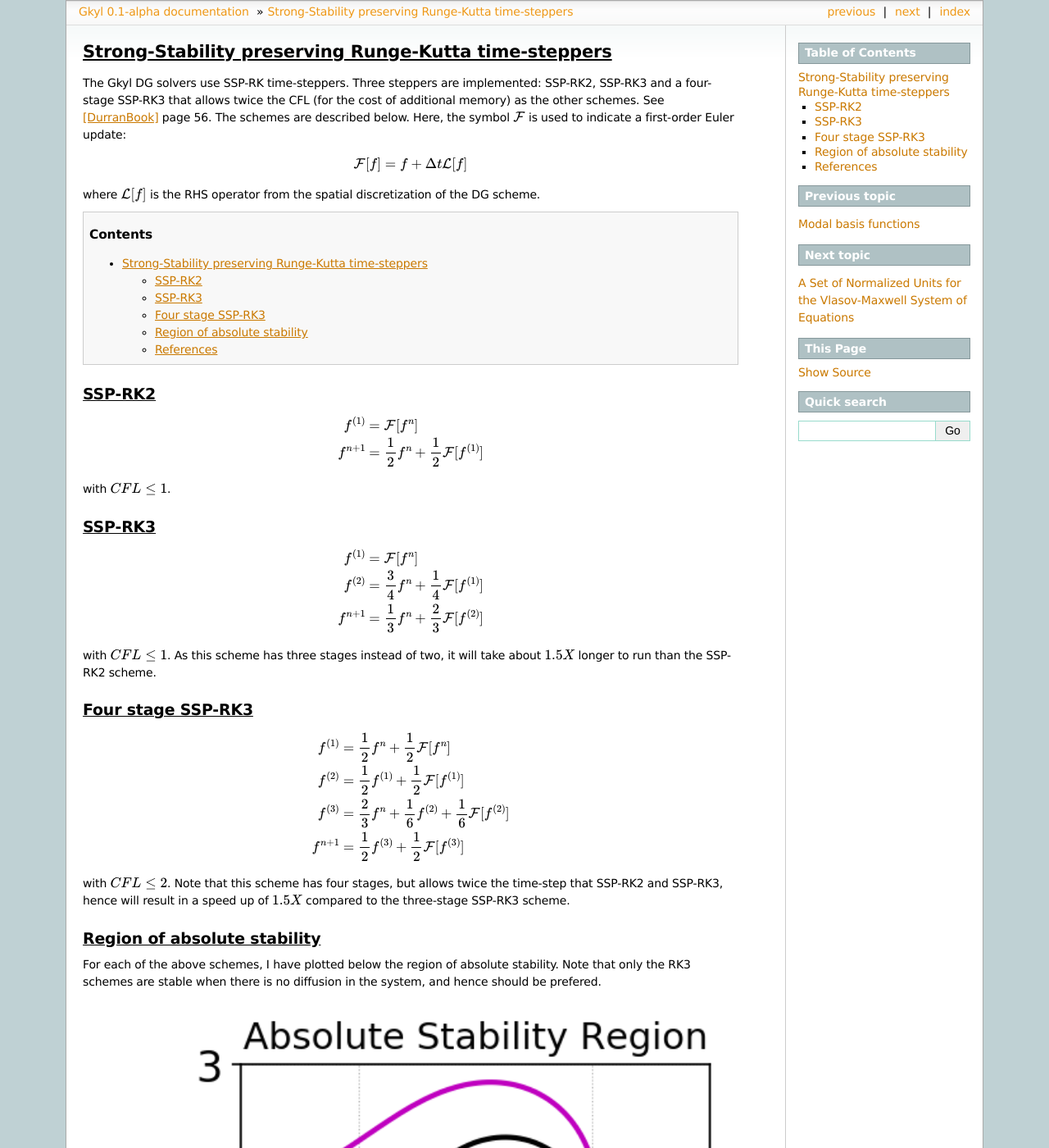
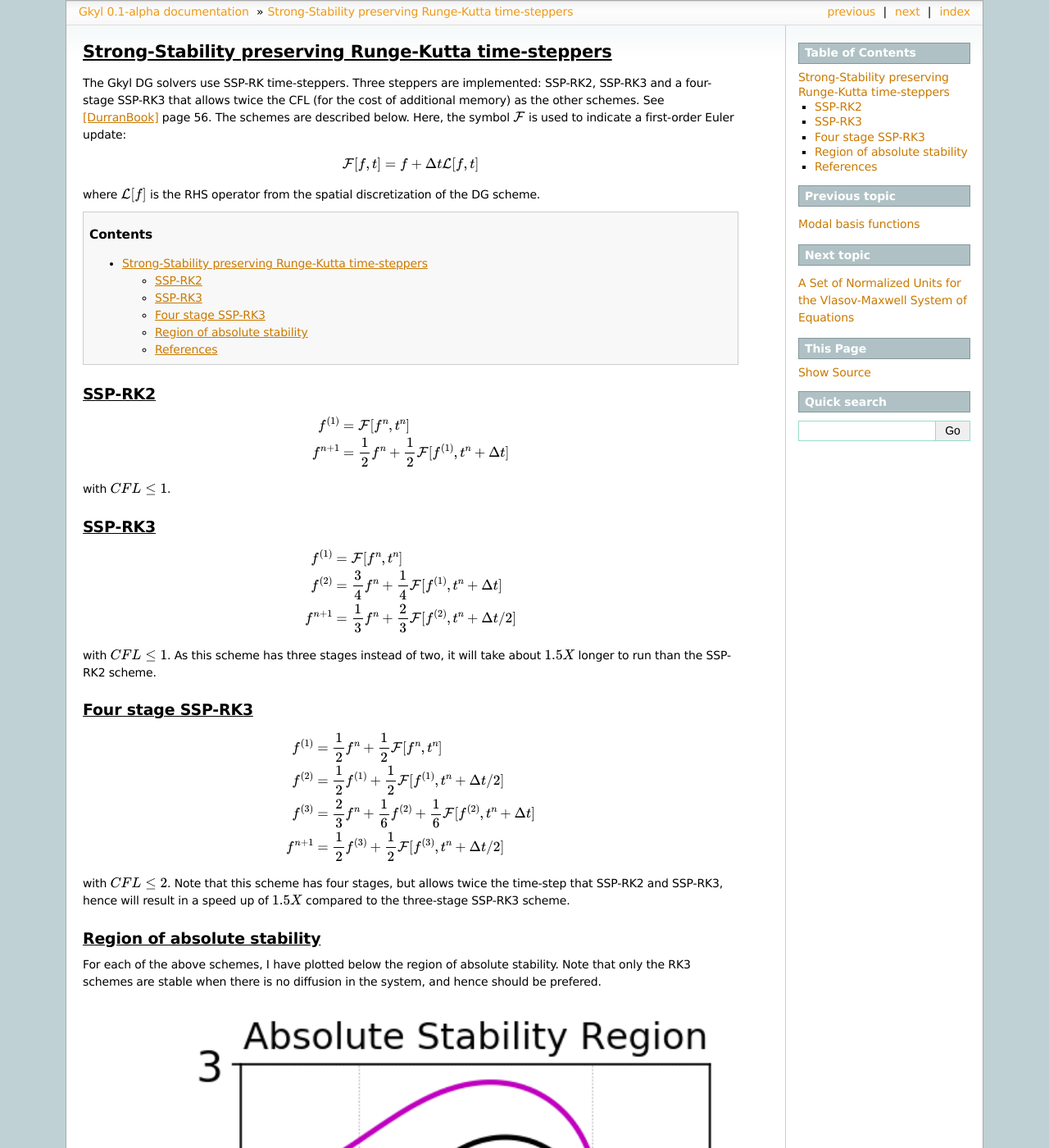
Before and after one commit to ammarhakim/gkyl-doc, a Sphinx documentation site: the page built from source/dev/ssp-rk.rst, in a window 1280 px wide and 1400 px high. Shown: the whole window at 82% size. Built offline with Sphinx 7.4.7, drawn with Linux system fonts in a browser that asks for light colours.

Commit message:
Updates notes on SSP-RK schemes to handle non-autonomic systems.

```diff
--- a/source/dev/ssp-rk.rst
+++ b/source/dev/ssp-rk.rst
@@ -10,7 +10,7 @@ first-order Euler update:
 
 .. math::
 
-   \mathcal{F}[f] = f + \Delta t \mathcal{L}[f]
+   \mathcal{F}[f,t] = f + \Delta t \mathcal{L}[f,t]
 
 where :math:`\mathcal{L}[f]` is the RHS operator from the spatial
 discretization of the DG scheme.
@@ -22,8 +22,8 @@ SSP-RK2
 
 .. math::
 
-   f^{(1)} &= \mathcal{F}[f^{n}] \\
-   f^{n+1} &= \frac{1}{2} f^{n} + \frac{1}{2}\mathcal{F}[f^{(1)}]
+   f^{(1)} &= \mathcal{F}[f^{n},t^n] \\
+   f^{n+1} &= \frac{1}{2} f^{n} + \frac{1}{2}\mathcal{F}[f^{(1)},t^n+\Delta t]
 
 with :math:`CFL \le 1`.
 
@@ -32,9 +32,9 @@ SSP-RK3
 
 .. math::
 
-   f^{(1)} &= \mathcal{F}[f^{n}] \\
-   f^{(2)} &= \frac{3}{4} f^{n} + \frac{1}{4}\mathcal{F}[f^{(1)}] \\
-   f^{n+1} &= \frac{1}{3} f^{n} + \frac{2}{3}\mathcal{F}[f^{(2)}]
+   f^{(1)} &= \mathcal{F}[f^{n},t^n] \\
+   f^{(2)} &= \frac{3}{4} f^{n} + \frac{1}{4}\mathcal{F}[f^{(1)},t^n+\Delta t ] \\
+   f^{n+1} &= \frac{1}{3} f^{n} + \frac{2}{3}\mathcal{F}[f^{(2)},t^n+\Delta t/2]
 
 with :math:`CFL \le 1`. As this scheme has three stages instead of
 two, it will take about :math:`1.5X` longer to run than the SSP-RK2
@@ -45,10 +45,10 @@ Four stage SSP-RK3
 
 .. math::
 
-   f^{(1)} &= \frac{1}{2} f^{n} + \frac{1}{2} \mathcal{F}[f^{n}] \\
-   f^{(2)} &= \frac{1}{2} f^{(1)} + \frac{1}{2} \mathcal{F}[f^{(1)}] \\
-   f^{(3)} &= \frac{2}{3} f^{n} + \frac{1}{6} f^{(2)} + \frac{1}{6} \mathcal{F}[f^{(2)}] \\
-   f^{n+1} &= \frac{1}{2} f^{(3)} + \frac{1}{2} \mathcal{F}[f^{(3)}]
+   f^{(1)} &= \frac{1}{2} f^{n} + \frac{1}{2} \mathcal{F}[f^{n},t^n] \\
+   f^{(2)} &= \frac{1}{2} f^{(1)} + \frac{1}{2} \mathcal{F}[f^{(1)},t^n+\Delta t/2] \\
+   f^{(3)} &= \frac{2}{3} f^{n} + \frac{1}{6} f^{(2)} + \frac{1}{6} \mathcal{F}[f^{(2)},t^n+\Delta t] \\
+   f^{n+1} &= \frac{1}{2} f^{(3)} + \frac{1}{2} \mathcal{F}[f^{(3)},t^n+\Delta t/2]
 
 with :math:`CFL\le 2`. Note that this scheme has four stages, but
 allows twice the time-step that SSP-RK2 and SSP-RK3, hence will result
```
